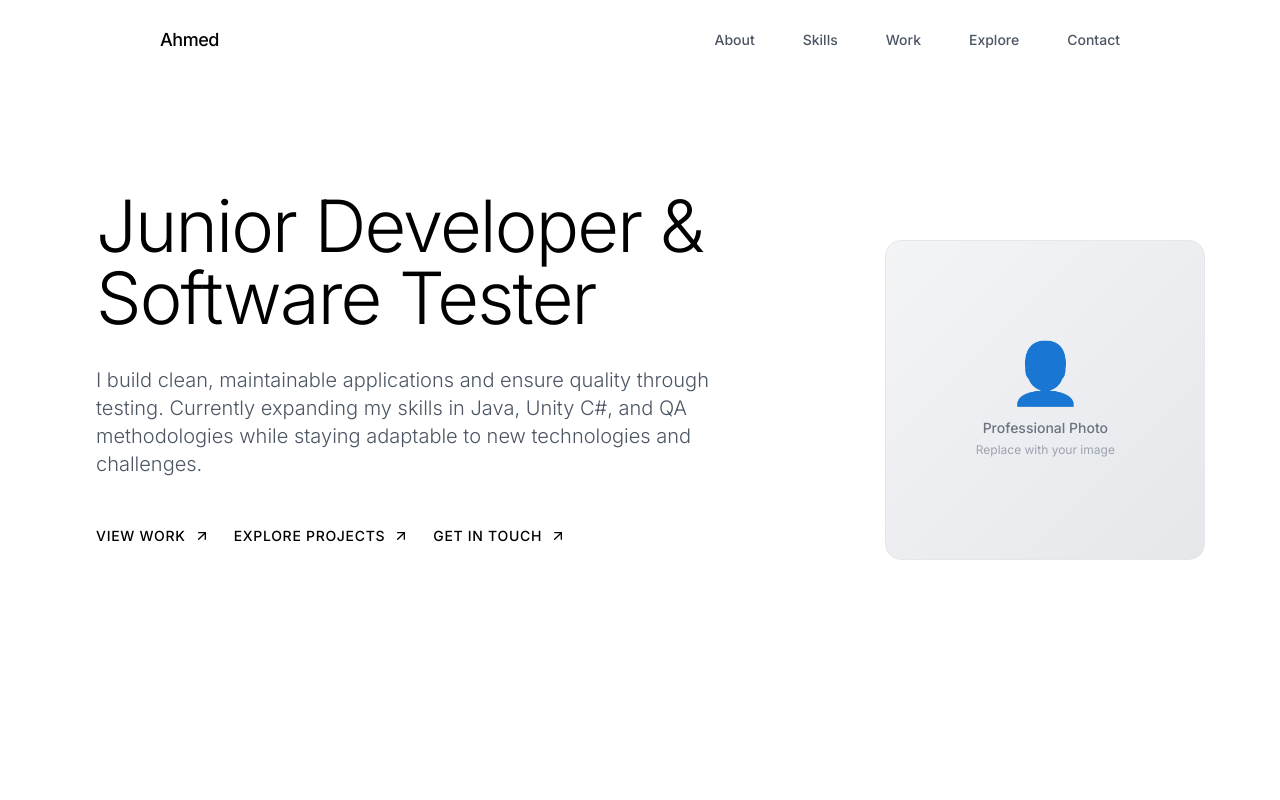
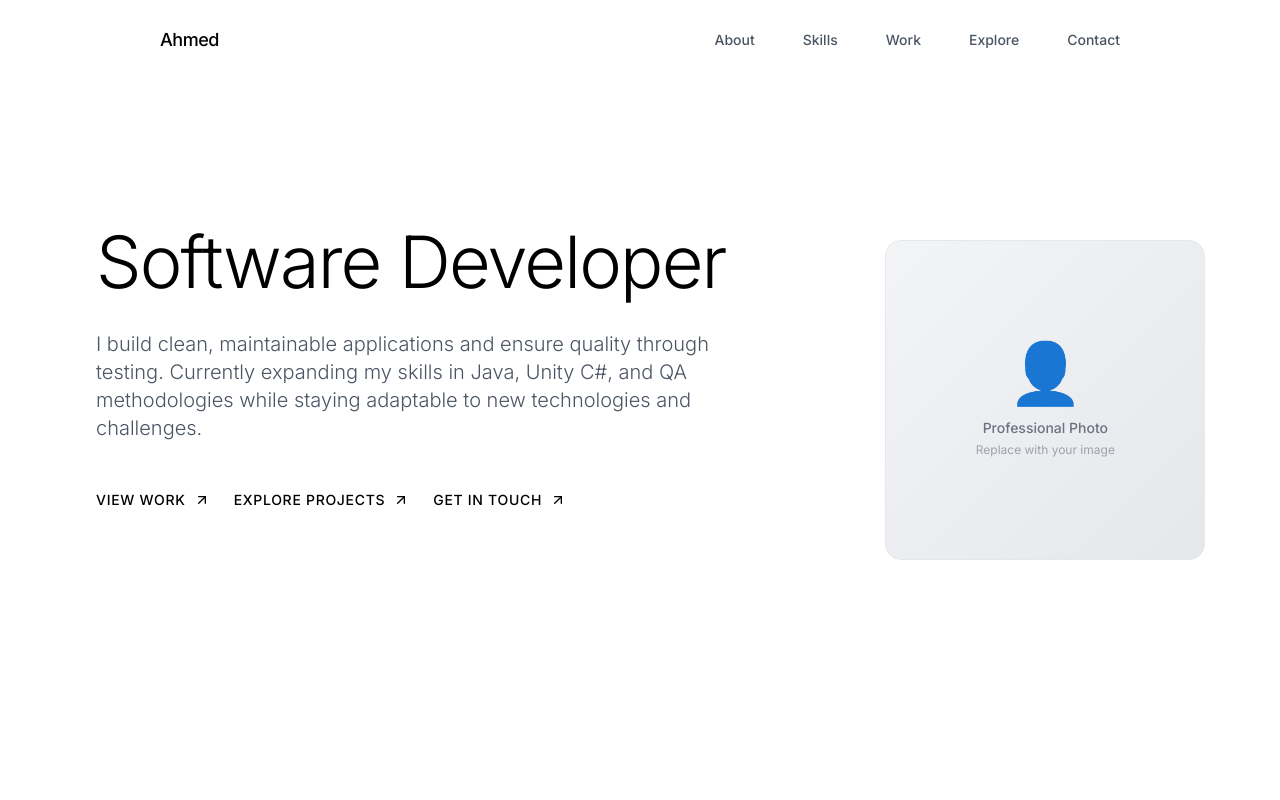
Before and after one commit to xlargetomato/Portfolio, a Next.js app: page / in a window 1280 px wide. Shown: the top 800 px of the page. Built offline with nearby package versions, Linux system fonts and the light colour scheme.

Commit message:
Update Hero.tsx name

```diff
--- a/src/components/Hero.tsx
+++ b/src/components/Hero.tsx
@@ -15,8 +15,7 @@ const Hero = () => {
           <div className="lg:col-span-8">
             {/* Main heading */}
             <h1 className="text-5xl md:text-6xl lg:text-7xl font-light text-black leading-[0.9] tracking-tight mb-8">
-              Junior Developer &<br />
-              Software Tester
+              Software Developer
             </h1>
 
             {/* Subtitle */}
```
